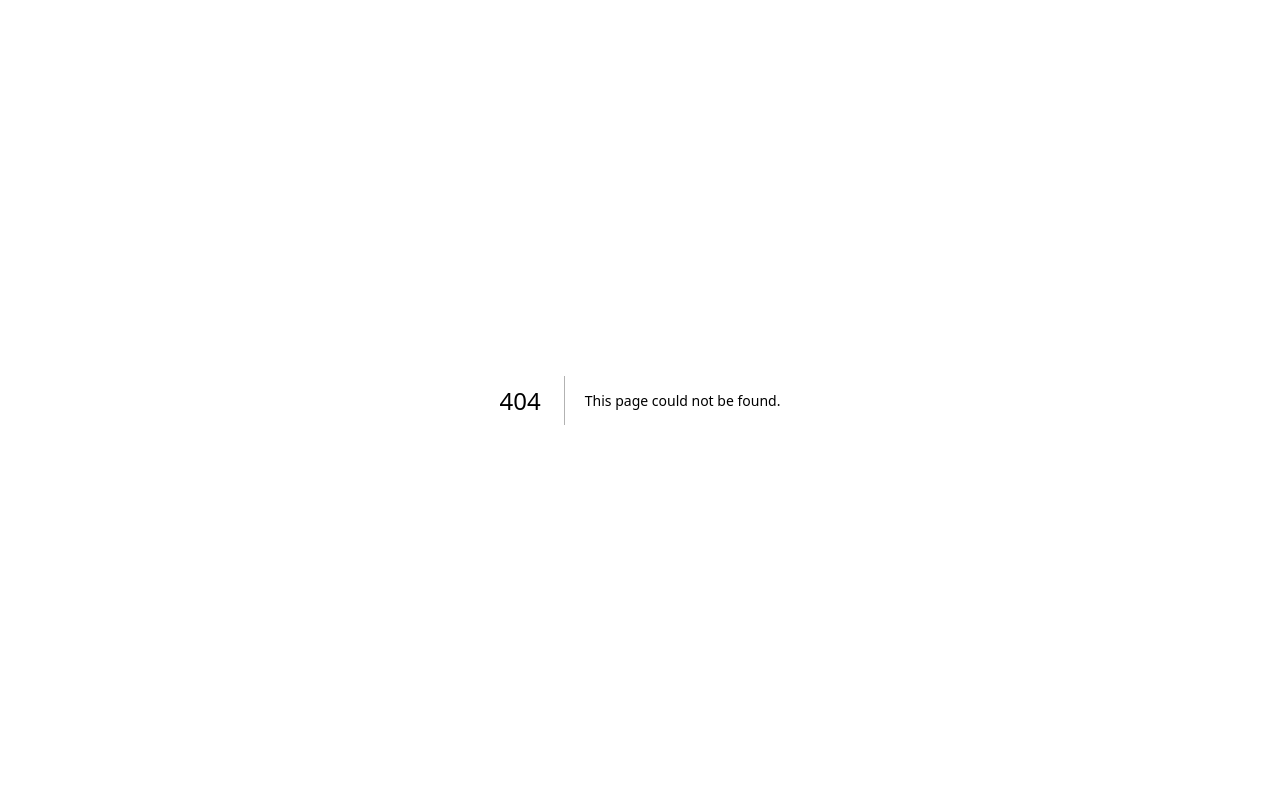
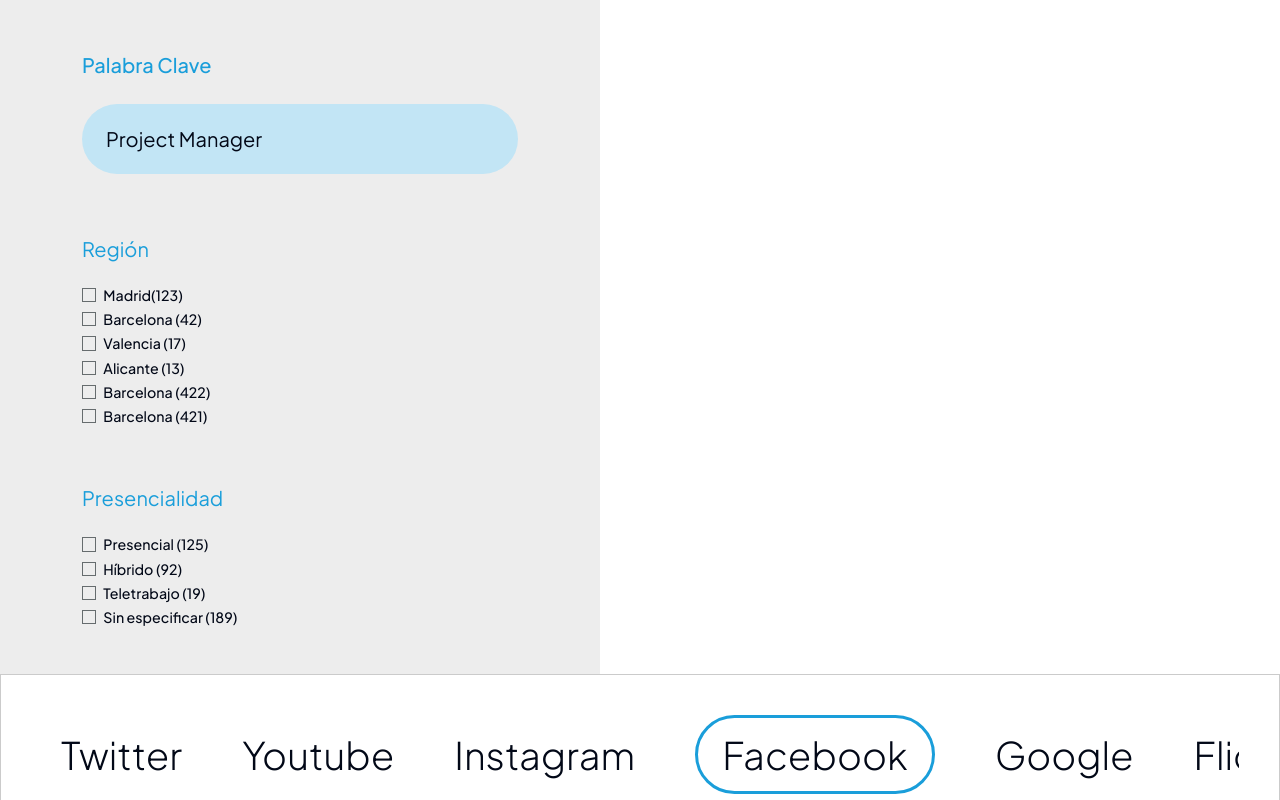
Before and after one commit to lanegrita/autismo_empleo, a Next.js app: page /playground/filters in a window 1280 px wide. Before the commit this address had no page. Shown: the top 800 px of the page. Built offline with nearby package versions, Linux system fonts and the light colour scheme.

Commit message:
Add filter offer.

```diff
--- /dev/null
+++ b/app/components/ui/filter/Filter.tsx
@@ -0,0 +1,115 @@
+import React from "react";
+import Text from "../typography/Typography";
+import { SimpleRadioButton } from "../../form/radio-button/RadioButton";
+import { RadioGroup } from "@/components/ui/radio-group";
+import CheckBox from "../../form/check-box/CheckBox";
+
+const FilterOfferSection = () => {
+  return (
+    <div>
+      <div className="px-41 py-25 w-full max-w-[600px] bg-gris5 flex flex-col gap-30">
+        {/* Section 1 Starts */}
+        <div className="flex flex-col gap-12 w-full m-w-[314px]">
+          <Text tag="h6" variant="para-l" color="blue" fontWeight="medium">
+            Palabra Clave
+          </Text>
+          {/* Button Title */}
+          <div className="py-10 px-12 bg-azulLight2 rounded-full">
+            <Text tag="h5" variant="para-l">
+              Project Manager
+            </Text>
+          </div>
+        </div>
+        {/* Section 1 Ends */}
+
+        {/* Section 2 Starts */}
+        <FilterOffer title={filterList1.title} list={filterList1.list} />
+        {/* Section 2 Ends */}
+
+        {/* Section 3 Starts */}
+        <FilterOffer title={filterList2.title} list={filterList2.list} />
+        {/* Section 3 Ends */}
+      </div>
+    </div>
+  );
+};
+
+const filterList1 = {
+  title: "Región",
+  list: [
+    {
+      label: "Madrid(123)",
+      value: "Madrid(123)"
+    },
+    {
+      label: "Barcelona (42)",
+      value: "Barcelona (42)"
+    },
+
+    {
+      label: "Valencia (17)",
+      value: "Valencia (17)"
+    },
+
+    {
+      label: "Alicante (13)",
+      value: "Alicante (13)"
+    },
+
+    {
+      label: "Barcelona (422)",
+      value: "Barcelona (422)"
+    },
+    {
+      label: "Barcelona (421)",
+      value: "Barcelona (421)"
+    }
+  ]
+};
+
+const filterList2 = {
+  title: "Presencialidad",
+  list: [
+    {
+      label: "Presencial (125)",
+      value: "Presencial (125)"
+    },
+    {
+      label: "Híbrido (92)",
+      value: "Híbrido (92)"
+    },
+
+    {
+      label: "Teletrabajo (19)",
+      value: "Teletrabajo (19)"
+    },
+
+    {
+      label: "Sin especificar (189)",
+      value: "Sin especificar (189)"
+    }
+  ]
+};
+
+interface FilterOfferProps {
+  title: string;
+  list: { label: string; value: string }[];
+}
+
+const FilterOffer: React.FC<FilterOfferProps> = ({ title, list }) => {
+  return (
+    <div>
+      <Text tag="h6" variant="para-l" color="blue">
+        {title}
+      </Text>
+
+      <div className="flex flex-col gap-5 mt-12">
+        {list.map((item, index) => (
+          <CheckBox key={index} label={item.label} varient="default" />
+        ))}
+      </div>
+    </div>
+  );
+};
+
+export { FilterOfferSection };
--- /dev/null
+++ b/app/playground/filters/page.tsx
@@ -0,0 +1,12 @@
+import { FilterOfferSection } from "@/app/components/ui/filter/Filter";
+import React from "react";
+
+const FiltersPage = () => {
+  return (
+    <div>
+      <FilterOfferSection />
+    </div>
+  );
+};
+
+export default FiltersPage;
```
